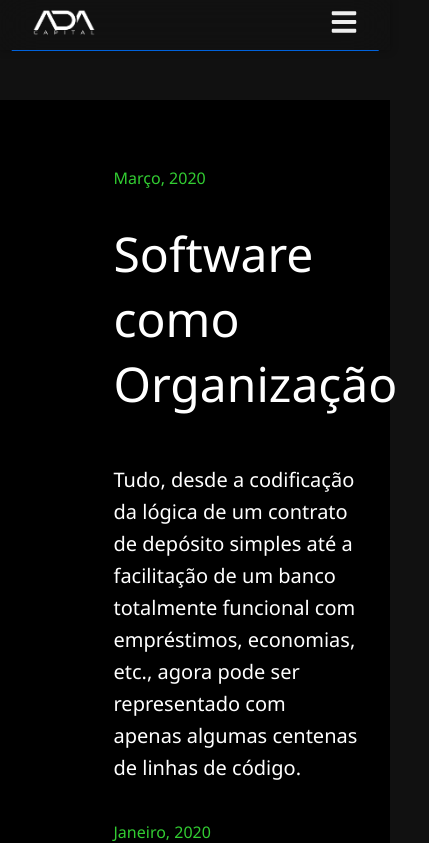
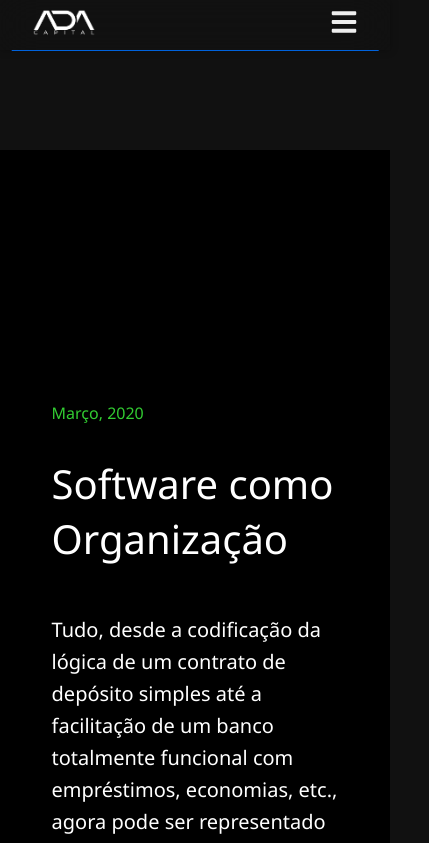
Before and after one commit to AdacapitalSergio/ADACapital, a React (Vite) app: page /perpectiva in a window 390 px wide. Shown: the top 843 px of the page, 429 px wide, since content can reach past the window. Built offline with nearby package versions, Linux system fonts and the light colour scheme.

Commit message:
criando responsividade nas  perspectivas.

```diff
--- a/src/components/Pespectiva/pespectivaStyle.css
+++ b/src/components/Pespectiva/pespectivaStyle.css
@@ -1,30 +1,51 @@
 /*@import url('https://fonts.googleapis.com/css2?family=Roboto:wght@400;700&display=swap');*/
 
+/* Fonte base */
 * {
   margin: 0;
   padding: 0;
-    font-family: raleway, 'Segoe UI', Tahoma, Geneva, Verdana, sans-serif;
+  font-family: Raleway, 'Segoe UI', Tahoma, Geneva, Verdana, sans-serif;
 }
-.seccao {
-  background-color: black;
+
+/* Seções principais */
+.seccao, .seccao1, .seccao2, .seccao3, .seccao4 {
   display: flex;
   flex-direction: column;
   align-items: center;
   justify-content: center;
-  height: 70vh;
   padding: 5rem 2rem;
-
 }
 
+.seccao {
+  background-color: black;
+  height: 70vh;
+}
 
+.seccao1 {
+  background-color: black;
+  margin-top: 100px;
+}
+
+.seccao2 {
+  background-color: #dbdbdb;
+}
+
+.seccao3 {
+  background-color: #ffffff;
+}
+
+.seccao4 {
+  background-color: black;
+  height: 110vh;
+}
+
+/* Texto */
 .texto-branco {
   color: white;
 }
 
-.data {
-  align-self: flex-start;
-  margin-left: 25%;
-  margin-bottom: 2rem;
+.texto-preto {
+  color: #242323;
 }
 
 .texto-verde {
@@ -32,30 +53,37 @@
   font-size: 1rem;
 }
 
-.titulo {
-  align-self: flex-start;
-  margin-left: 25%;
-  margin-bottom: 2rem;
-  max-width: 45rem;
-  word-wrap: break-word;
-  white-space: normal;
+.texto-grande {
+  font-size: 3rem;
+  max-width: 90%;
+  word-break: break-word;
 }
 
-.texto-grande {
-  font-size: 3rem;
-  width: 100px;
-
+/* Título e data */
+.titulo,
+.data {
+  align-self: flex-start;
+  margin-left: 16%;
+  margin-bottom: 2rem;
 }
 
+.titulo {
+  max-width: 120rem;
+}
+
+.data {
+  color: #32CD32;
+}
+
+/* Descrição */
 .descricao {
   max-width: 29rem;
-  font-size: 1pt;
-  margin-left: 25%;
+  font-size: 1rem;
+  margin-left: 20%;
 
-}
-
-.margem-topo {
-  margin-top: 1rem;
+  text-justify: inter-word;
+  white-space: normal;
+  letter-spacing: normal;
 }
 
 .texto-medio {
@@ -63,24 +91,172 @@
   line-height: 1.6;
 }
 
-.largura-maxima {
-  max-width: 40rem;
+.margem-topo {
+  margin-top: 1rem;
 }
+
+/* Media queries unificada */
+@media (max-width: 770px) {
+  .data,
+  .titulo,
+  .descricao {
+    margin-left: 8%;
+  }
+
+  .titulo {
+    max-width: 33rem;
+  }
+
+  .descricao {
+    max-width: 28rem;
+    font-size: 1rem;
+  }
+
+  .texto-grande {
+    font-size: 2.5rem;
+    max-width: 90%;
+  }
+
   .seccao1 {
-  background-color: black;
     margin-top: 100px;
   }
+
   .seccao2 {
-  background-color: #dbdbdb;
+    height: 80vh;
+  }
 
+  .seccao3 {
+    height: 100vh;
   }
+
+  .seccao4 {
+    height: 140vh;
+    align-items: center;
+  }
+}
+@media (max-width: 450px) {
+  .data,
+  .titulo,
+  .descricao {
+    margin-left: 8%;
+  }
+
+  .titulo {
+    max-width: 33rem;
+  }
+
+  .descricao {
+    max-width: 28rem;
+    font-size: 1rem; /* 1pt é muito pequeno */
+  }
+
+  .texto-grande {
+    font-size: 2.5rem;
+    max-width: 95%;
+  }
+
+  .seccao1 {
+    margin-top: 150px;
+    height: 100vh;
+  }
+
+  .seccao2 {
+    height: 100vh;
+  }
+
   .seccao3 {
-  background-color: #ffffff;
+    height: 100vh;
   }
-.seccao4{
-  background-color: black;
-  height: 120vh;
+
+  .seccao4 {
+    height: 150vh;
+    align-items: center;
   }
-.texto-preto {
-  color: #242323;
 }
+
+@media (max-width: 400px) {
+  .data,
+  .titulo,
+  .descricao {
+    margin-left: 6%;
+  }
+
+  .titulo {
+    max-width: 45rem;
+  }
+
+  .descricao {
+    max-width: 28rem;
+    font-size: 1rem; /* 1pt é muito pequeno */
+  }
+
+  .texto-grande {
+    font-size: 2.5rem;
+    max-width: 99%;
+  }
+
+  .seccao1 {
+    margin-top: 150px;
+    height: 100vh;
+  }
+
+  .seccao2 {
+    height: 100vh;
+  }
+
+  .seccao3 {
+    height: 110vh;
+  }
+
+  .seccao4 {
+    height: 180vh;
+    align-items: center;
+  }
+}
+
+@media (max-width: 350px) {
+  .seccao4 {
+    height: 250vh;
+    align-items: center;
+  }
+}
+
+@media (max-width: 320px) {
+  .data,
+  .titulo,
+  .descricao {
+    margin-left: 8%;
+  }
+
+  .titulo {
+    max-width: 33rem;
+  }
+
+  .descricao {
+    max-width: 28rem;
+    font-size: 1rem; /* 1pt é muito pequeno */
+  }
+
+  .texto-grande {
+    font-size: 2.5rem;
+    max-width: 90%;
+  }
+
+  .seccao1 {
+    margin-top: 150px;
+    height: 100vh;
+  }
+
+  .seccao2 {
+    height: 110vh;
+  }
+
+  .seccao3 {
+    height: 150vh;
+  }
+
+  .seccao4 {
+    height: 250vh;
+    align-items: center;
+  }
+}
```
Lines whose indentation alone changed are shown as unchanged.
